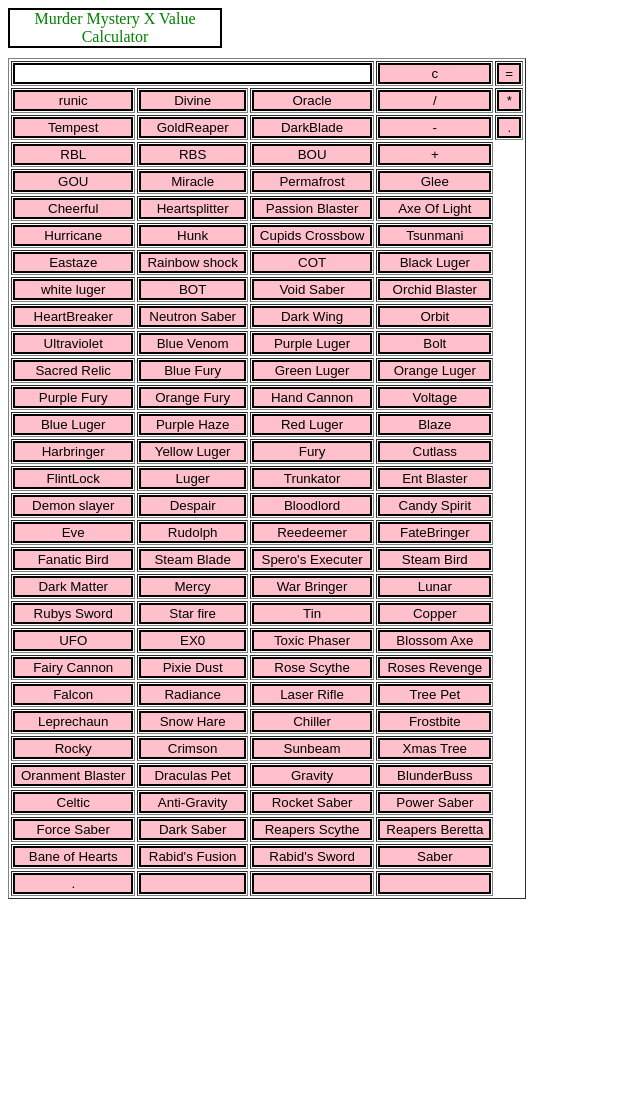
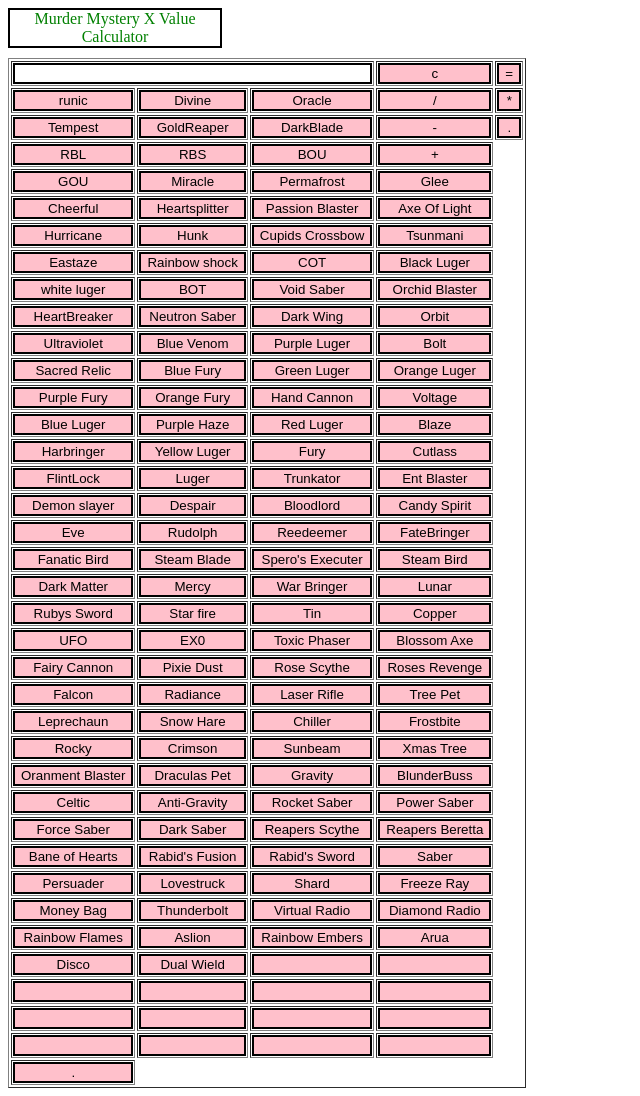
Before and after one commit to TheEpicApples/Epic, a plain HTML site: page index.html in a window 1280 px wide. Shown: the whole page, without its empty margins (0-640 px from the left). Before the commit the page ends 907 px from the top, so only its background shows below. Drawn offline with Linux system fonts and the light colour scheme.

Commit message:
Update index.html

```diff
--- a/index.html
+++ b/index.html
@@ -237,6 +237,48 @@
             <td><input type="button" value="Rabid's Sword" onclick="dis('90')"/> </td>
             <td><input type="button" value="Saber" onclick="dis('95')"/> </td>
          </tr>
+	  <tr>
+            <td><input type="button" value="Persuader" onclick="dis('100')"/> </td>
+            <td><input type="button" value="Lovestruck" onclick="dis('105')"/> </td>
+            <td><input type="button" value="Shard" onclick="dis('200')"/> </td>
+            <td><input type="button" value="Freeze Ray" onclick="dis('300')"/> </td>
+         </tr>
+	  <tr>
+            <td><input type="button" value="Money Bag" onclick="dis('2')"/> </td>
+            <td><input type="button" value="Thunderbolt" onclick="dis('2')"/> </td>
+            <td><input type="button" value="Virtual Radio" onclick="dis('3')"/> </td>
+            <td><input type="button" value="Diamond Radio" onclick="dis('3')"/> </td>
+         </tr>
+	  <tr>
+            <td><input type="button" value="Rainbow Flames" onclick="dis('6')"/> </td>
+            <td><input type="button" value="Aslion" onclick="dis('7')"/> </td>
+            <td><input type="button" value="Rainbow Embers" onclick="dis('8')"/> </td>
+            <td><input type="button" value="Arua" onclick="dis('9')"/> </td>
+         </tr>
+	  <tr>
+            <td><input type="button" value="Disco" onclick="dis('10')"/> </td>
+            <td><input type="button" value="Dual Wield" onclick="dis('40')"/> </td>
+            <td><input type="button" value="" onclick="dis('')"/> </td>
+            <td><input type="button" value="" onclick="dis('')"/> </td>
+         </tr>
+	  <tr>
+            <td><input type="button" value="" onclick="dis('')"/> </td>
+            <td><input type="button" value="" onclick="dis('')"/> </td>
+            <td><input type="button" value="" onclick="dis('')"/> </td>
+            <td><input type="button" value="" onclick="dis('')"/> </td>
+         </tr>
+	  <tr>
+            <td><input type="button" value="" onclick="dis('')"/> </td>
+            <td><input type="button" value="" onclick="dis('')"/> </td>
+            <td><input type="button" value="" onclick="dis('')"/> </td>
+            <td><input type="button" value="" onclick="dis('')"/> </td>
+         </tr>
+	  <tr>
+            <td><input type="button" value="" onclick="dis('')"/> </td>
+            <td><input type="button" value="" onclick="dis('')"/> </td>
+            <td><input type="button" value="" onclick="dis('')"/> </td>
+            <td><input type="button" value="" onclick="dis('')"/> </td>
+         </tr>
 
 
 
@@ -252,10 +294,9 @@
 
          <tr>
             <td><input type="button" value="." onclick="dis('.')"/> </td>
-            <td><input type="button" value="" onclick="dis('')"/> </td>
+
             <!-- solve function call function solve to evaluate value -->
-            <td><input type="button" value="" onclick=""/> </td>
-            <td><input type="button" value="" onclick="dis('')"/> </td>
+
          </tr>
 
       </table>
```
